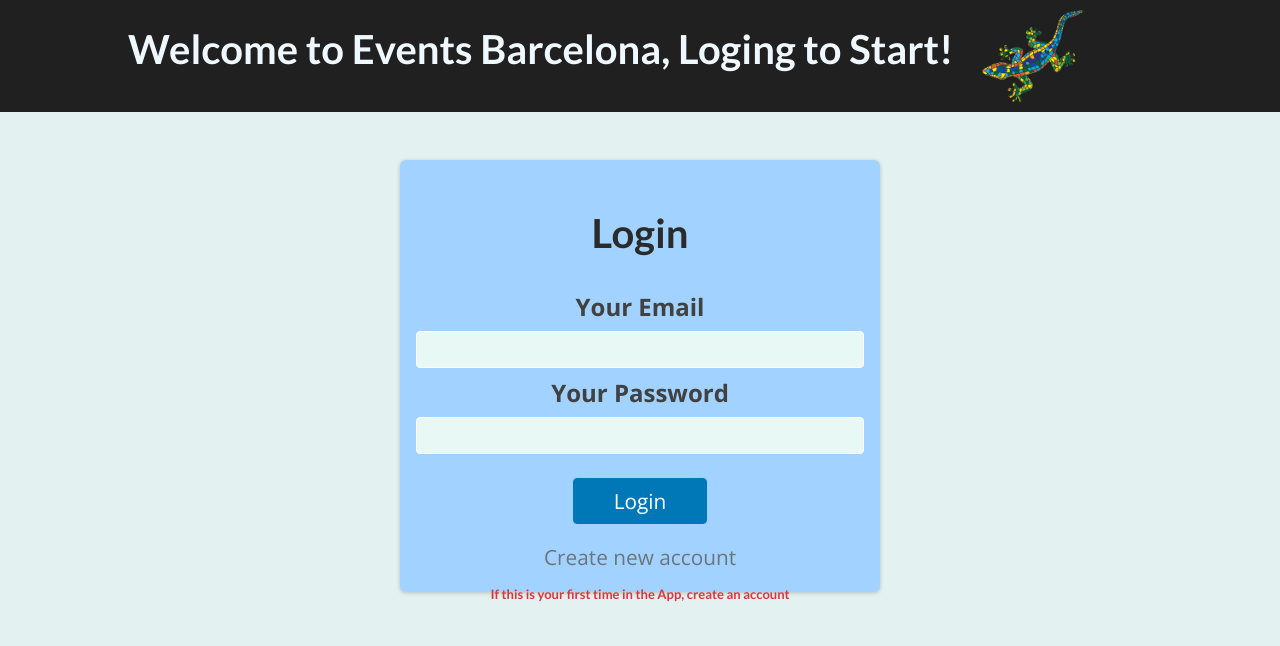
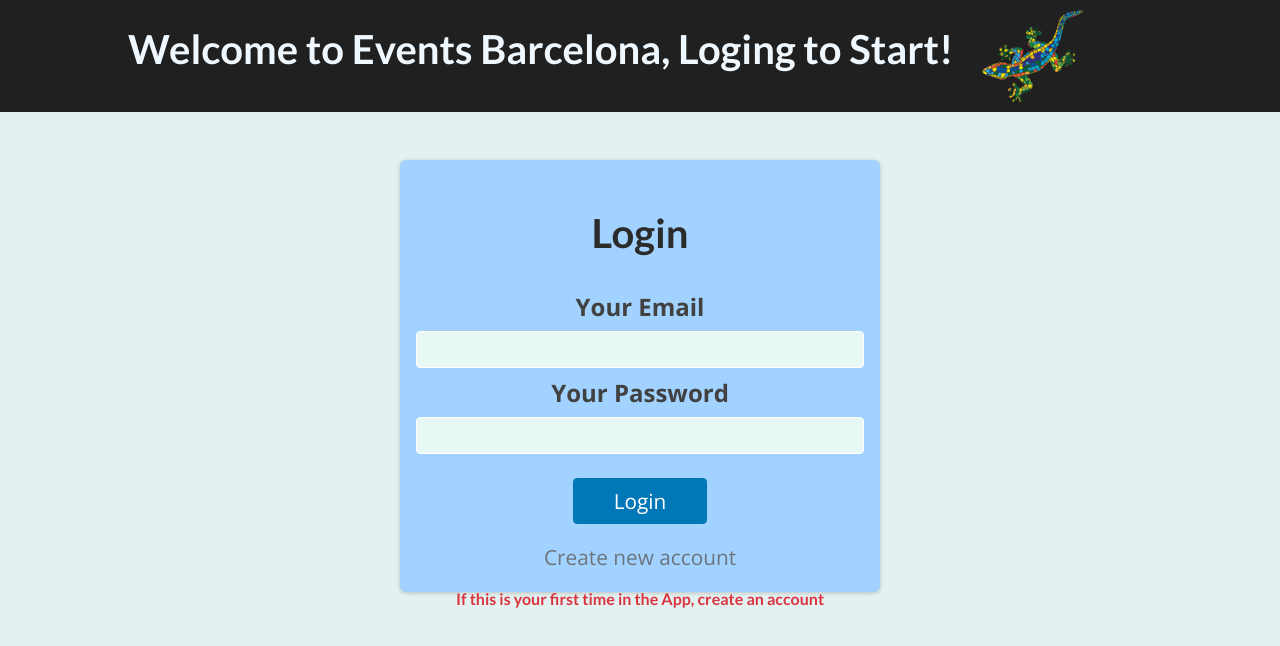
Before and after one commit to lolo-vignolo/Events-in-Barcelona, a Next.js app: page /auth in a window 1280 px wide. Shown: the top 646 px of the page. Built offline with nearby package versions, Linux system fonts and the light colour scheme; no server answers.

Commit message:
login ready

```diff
--- a/components/auth/AuthForm.js
+++ b/components/auth/AuthForm.js
@@ -90,7 +90,7 @@ function AuthForm() {
           </button>
           <h3
             className="textLogin"
-            style={{ color: '#DA353F', fontSize: 'small' }}
+            style={{ color: '#DA353F', fontSize: 'medium' }}
           >
             If this is your first time in the App, create an account
           </h3>
```
